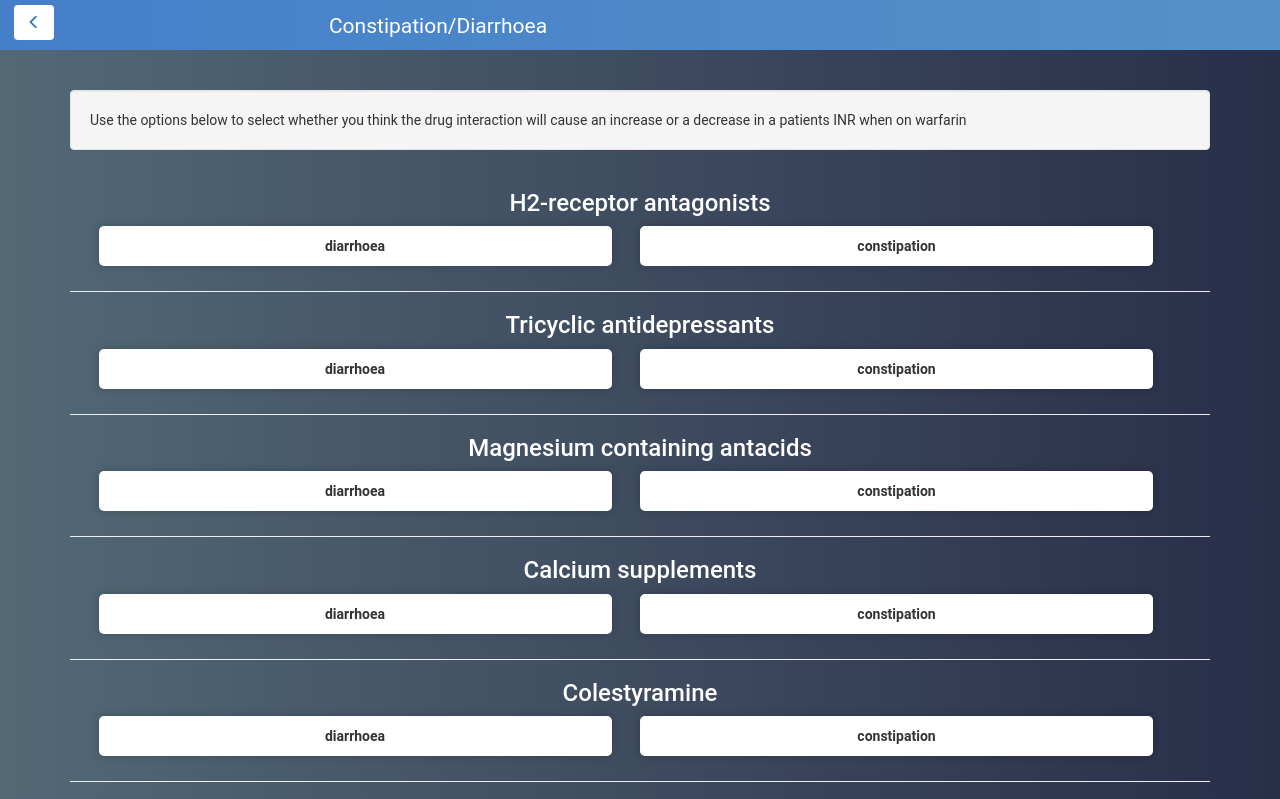
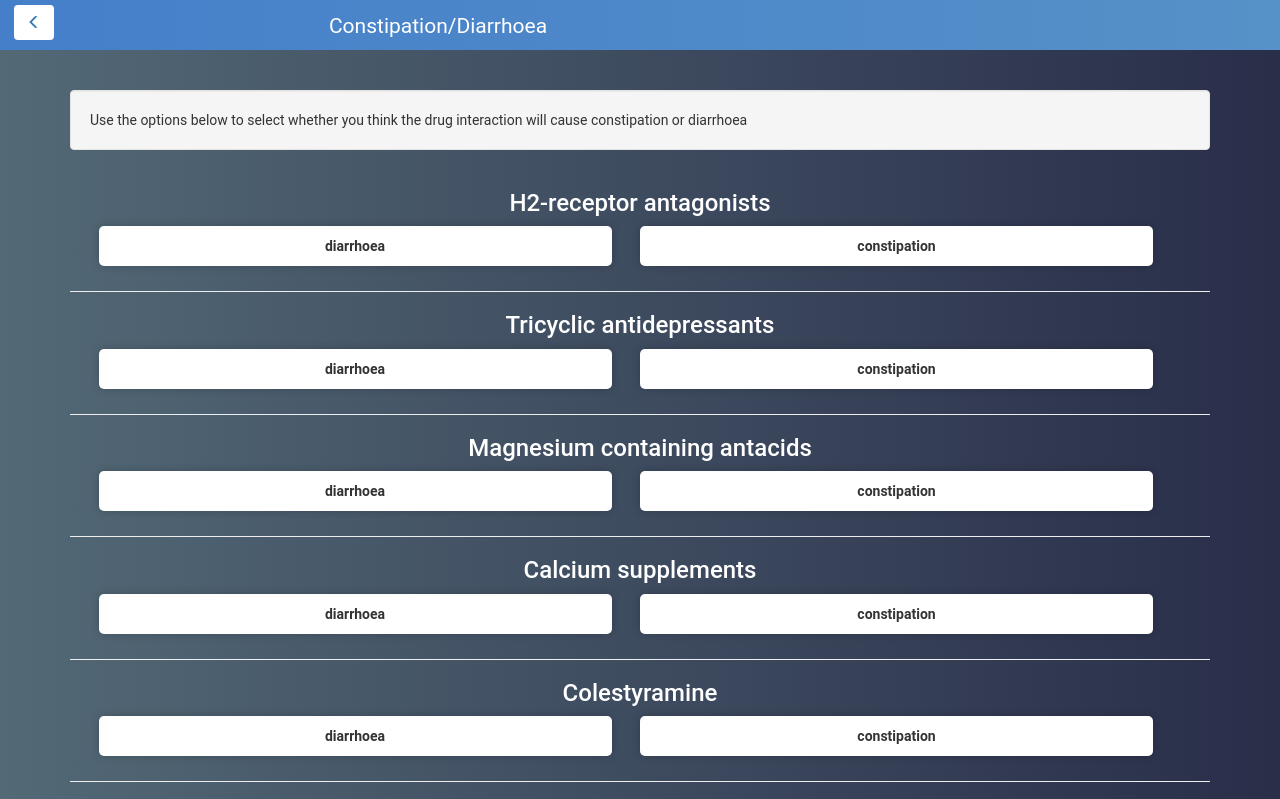
Before and after one commit to blogan19/MCQ, a plain HTML site: page App/constipationQuiz.html in a window 1280 px wide. Shown: the top 799 px of the page. Drawn offline with Linux system fonts and the light colour scheme.

Commit message:
Add files via upload

```diff
--- a/App/constipationQuiz.html
+++ b/App/constipationQuiz.html
@@ -27,7 +27,7 @@
 
 <br><br>
 <div class="container marginTop2">
-  <div class="well"> Use the options below to select whether you think the drug interaction will cause an increase or a decrease in a patients INR when on warfarin</div>
+  <div class="well"> Use the options below to select whether you think the drug interaction will cause constipation or diarrhoea</div>
 </div>
 <div class="container" id="container1">
 
```
